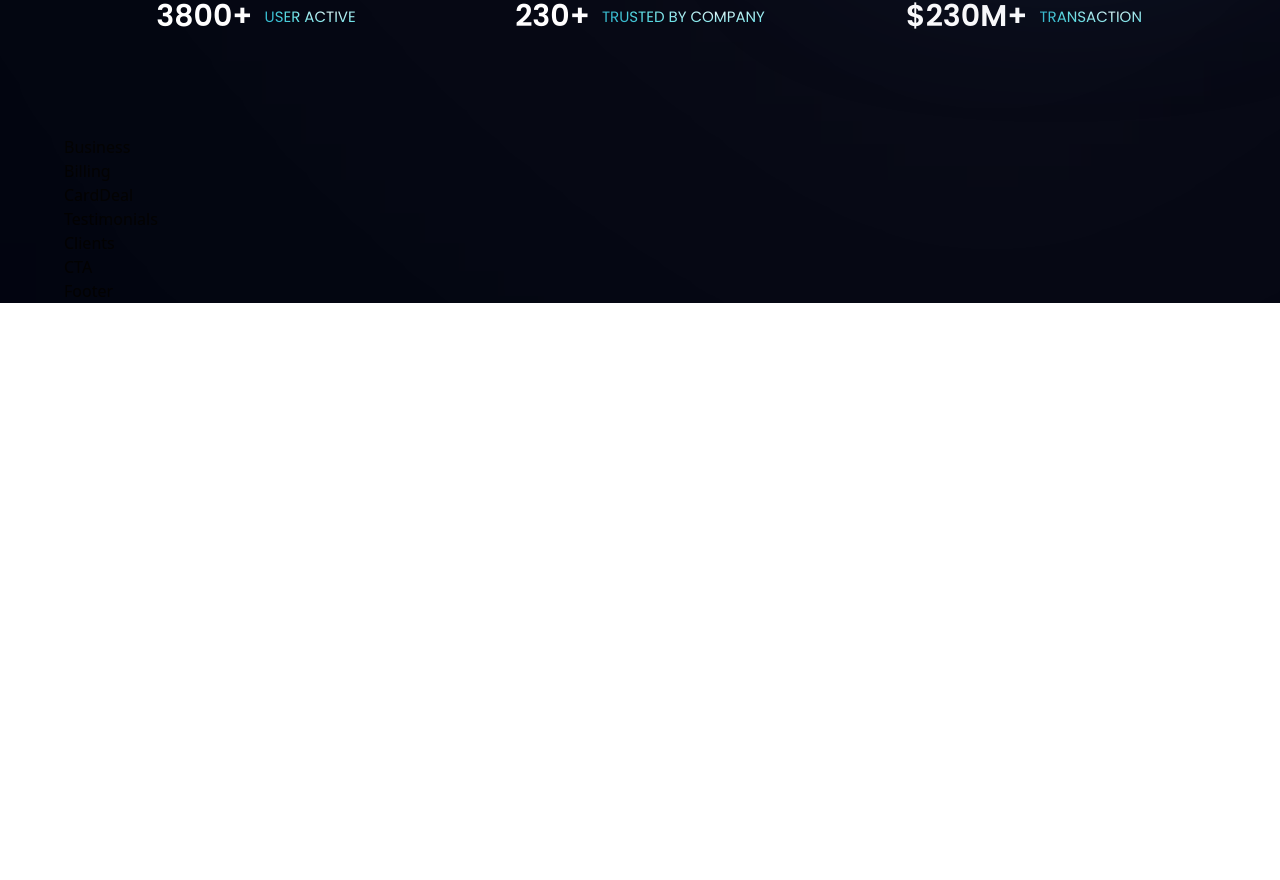
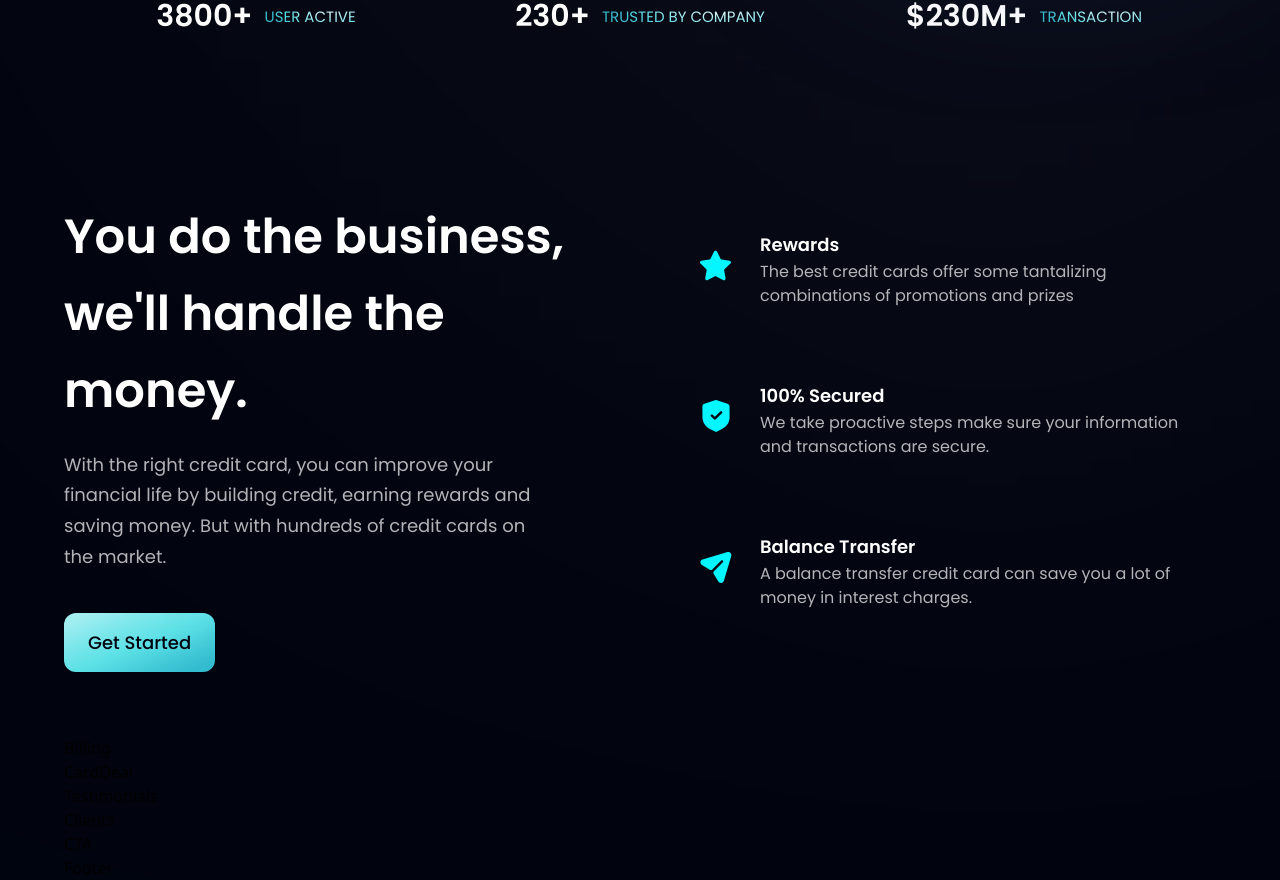
Before and after one commit to Jesus711/Modern-Bank-Application, a React (Vite) app: page / in a window 1280 px wide. Shown: the part 810-1690 px from the top of the page. Before the commit the page ends 1113 px from the top, so only its background shows below. Built offline with nearby package versions, Linux system fonts and the light colour scheme.

Commit message:
Finished Business section of the webpage

```diff
--- a/src/components/Business.jsx
+++ b/src/components/Business.jsx
@@ -1,8 +1,41 @@
-import React from 'react'
+import { features } from "../constants";
+import styles, { layout } from "../styles";
+import Button from './Button'
+
+const FeatureCard = ({ icon, title, content, index}) => (
+  // Added w-full due to cards being different widths around 900px to 1200px, each one was more to the right as the screen gets smaller
+  <div className={`flex flex-row p-6 rounded-[20px] w-full ${index !== features.length - 1 ? "mb-6" : "mb-0"} feature-card`}>
+    <div className={`w-[64px] h-[64px] rounded-full ${styles.flexCenter} bg-dim-blue`}>
+      <img src={icon} alt="icon" className="w-[50%] h-[50%] md:object-contain"/>
+    </div>
+    <div className="flex-1 flex flex-col ml-3">
+      <h4 className="font-poppins font-semibold text-white text-[18px] leading-[23px] mb-1">{title}</h4>
+      <p className="font-poppins font-normal text-dimWhite text-[16px] leading-[24px] mb-1" >{content}</p>
+    </div>
+  </div>
+)
+
 
 const Business = () => {
   return (
-    <div>Business</div>
+    <section id="features" className={layout.section}>
+      <div className={layout.sectionInfo}>
+        <h2 className={styles.heading2}>You do the business, <br className="sm:block hidden" /> we'll handle the money.</h2>
+        <p className={`${styles.paragraph} max-w-[470px] mt-5`}>
+          With the right credit card, you can improve your financial life by building credit, earning rewards and saving money.
+          But with hundreds of credit cards on the market.
+        </p>
+        <Button styles="mt-10" text="Get Started" />
+      </div>
+      <div className={`${layout.sectionImg} flex-col`}>
+        {features.map((feature) => (
+          // ...feature, is spread syntax, returns all the elements/props of the object
+          // can be used to return a copy of the object
+          <FeatureCard key={feature.id} {...feature} />
+        ))}
+
+      </div>
+    </section>
   )
 }
 
--- a/src/components/Button.jsx
+++ b/src/components/Button.jsx
@@ -1,8 +1,8 @@
 import React from 'react'
 
-const Button = () => {
+const Button = ( { styles, text } ) => {
   return (
-    <div>Button</div>
+    <button type="button" className={`py-4 px-6 bg-blue-gradient font-poppins font-medium text-[18px] text-primary outline-none ${styles} rounded-xl`}>{text}</button>
   )
 }
 
```
